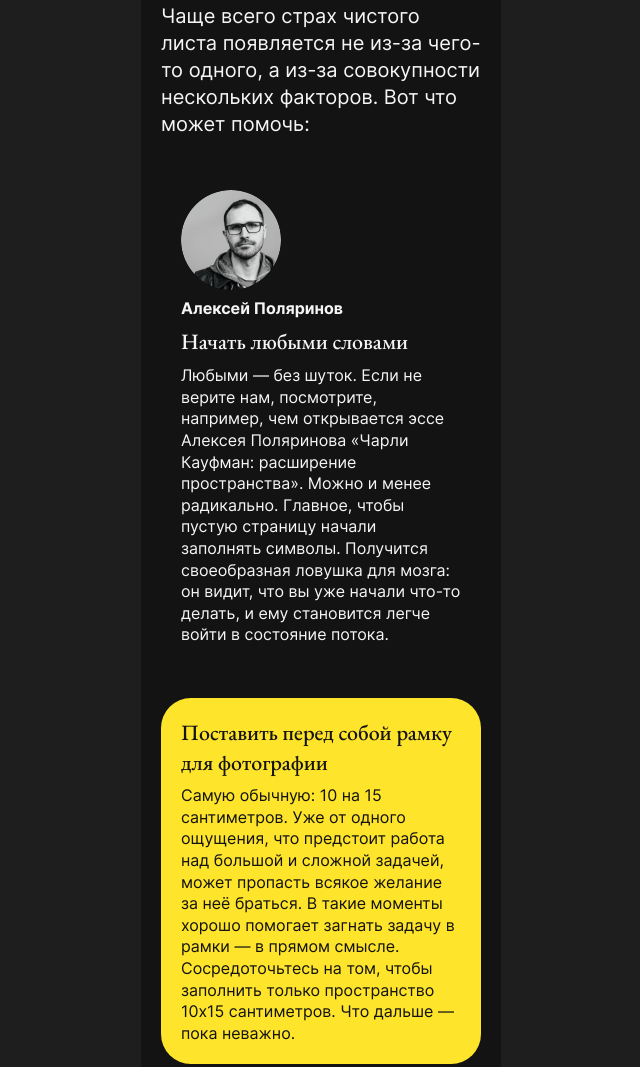
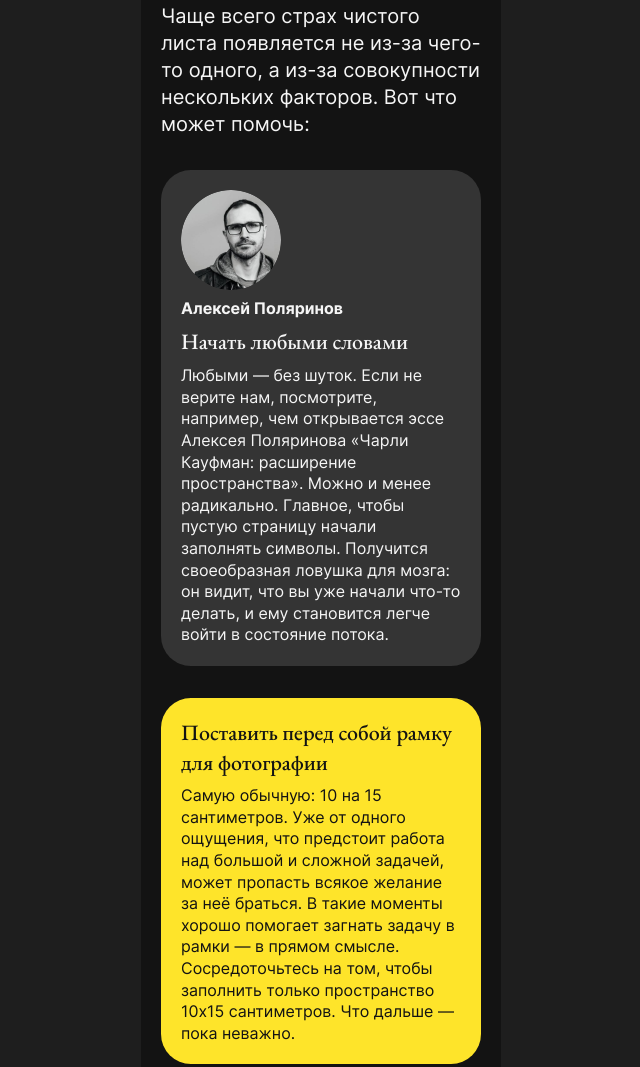
Before and after one commit to Strady/s-chistogo-lista, a plain HTML site: page index.html in a window 1280 px wide. Shown: the part 2387-3454 px from the top of the page, without its empty margins (319-959 px from the left). Drawn offline with Linux system fonts and the light colour scheme.

Commit message:
dark cards color fixed

```diff
--- a/index.html
+++ b/index.html
@@ -88,7 +88,7 @@
         </p>
         <ul class="cards-list">
           <li>
-            <article class="card theme_dark">
+            <article class="card card_theme_dark">
               <div class="card__author">
                 <img src="images/polyarinov.png" alt="фото А. Поляринова" class="card__author-photo">
                 <p class="card__author-name">Алексей Поляринов</p>
@@ -120,7 +120,7 @@
             </article>
           </li>
           <li>
-            <article class="card theme_dark">
+            <article class="card card_theme_dark">
               <div class="card__author">
                 <img src="images/bunin.png" alt="фото И. Бунина" class="card__author-photo">
                 <div class="card__author-name">Иван Бунин</div>
--- a/styles/style.css
+++ b/styles/style.css
@@ -193,6 +193,10 @@ h1, h2, h3, h4, h5, h6, p, ul, ol, blockquote {
   gap: 8px;
 }
 
+.card_theme_dark {
+  background-color: #343434;
+}
+
 .card__author {
   display: flex;
   flex-direction: column;
```
